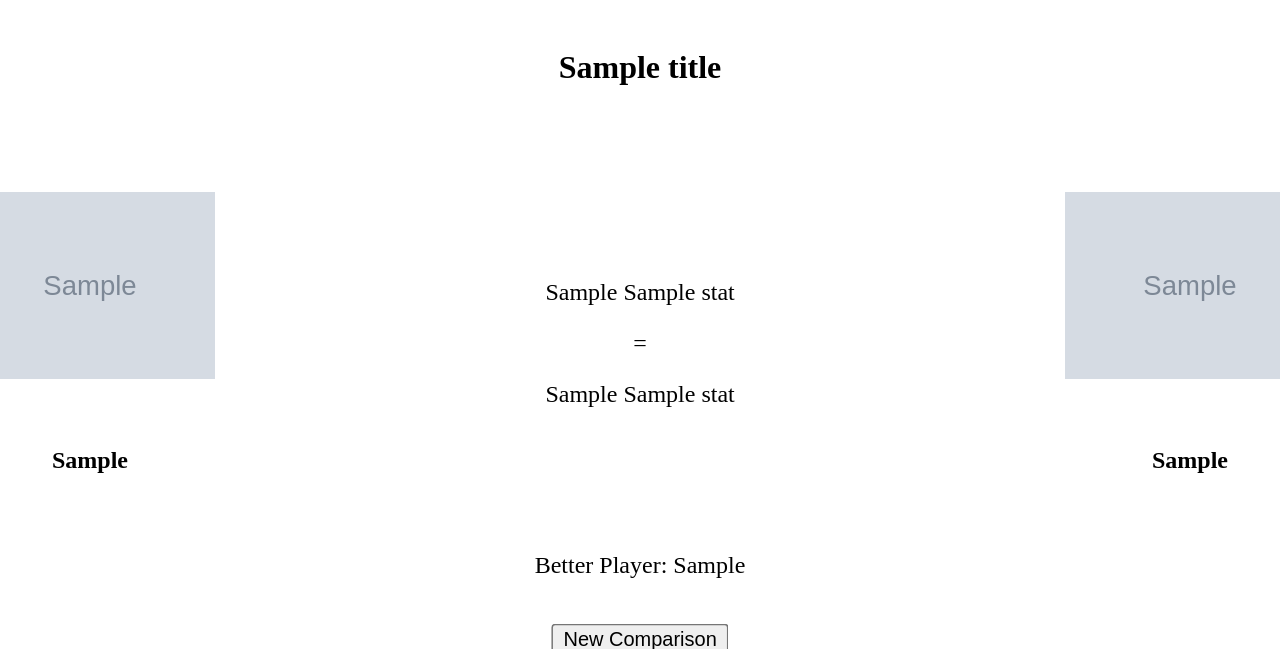
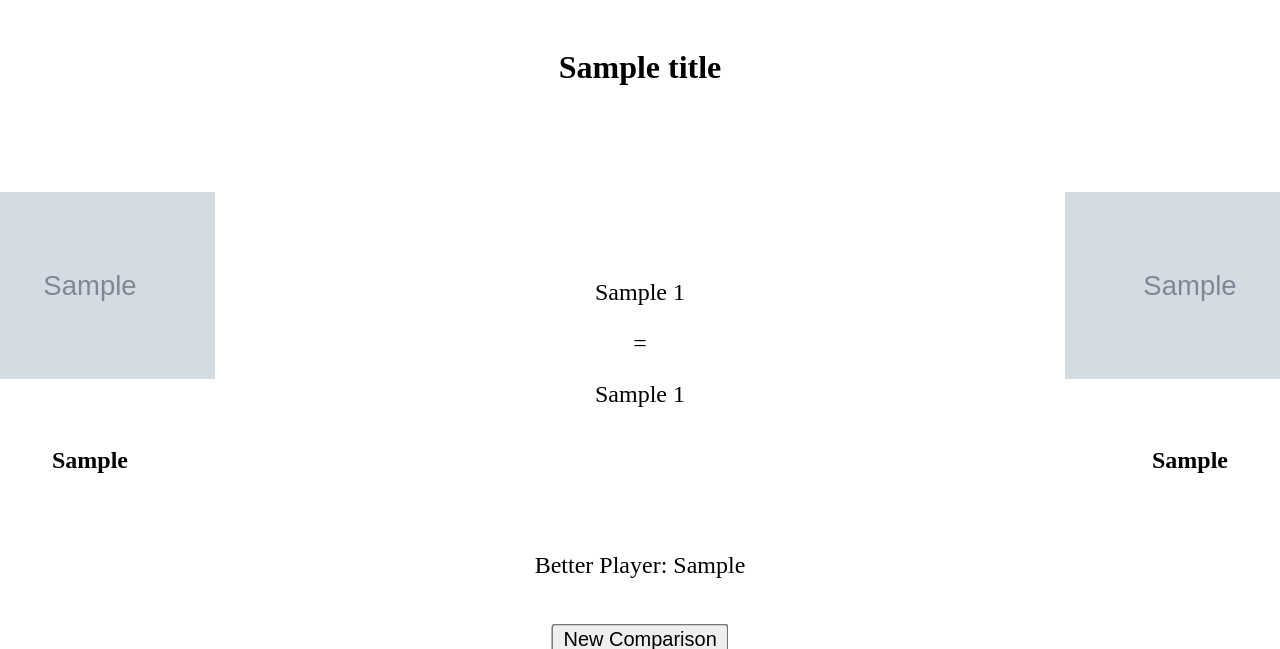
Before and after one commit to sourishv/nba, a Flask app: template templates/nba.html in a window 1280 px wide; the page is wider, and only the part inside the window is pictured. Shown: the top 649 px of that part. Run offline with Flask 3, Linux system fonts and the light colour scheme; the template is opened without the code that fills it: most values are stand-ins (such as "Sample title", 1, 10 or a date in 2020); grey boxes marked "Sample" are stand-in pictures.

Commit message:
Made stat names readable and accounted for turnovers and pf being negative

```diff
--- a/app.py
+++ b/app.py
@@ -20,8 +20,8 @@ def get_stats():
     selected_stats = request.form.getlist('stats[]')
     season_type = request.form.get('seasonType')
 
-    player1_name, player1_id, stats1 = get_player_stats(player1, selected_stats, season_type)
-    player2_name, player2_id, stats2 = get_player_stats(player2, selected_stats, season_type)
+    player1_name, player1_id, stats1, stat_ids = get_player_stats(player1, selected_stats, season_type)
+    player2_name, player2_id, stats2, stat_ids = get_player_stats(player2, selected_stats, season_type)
 
     print(stats1)
     print(stats2)
@@ -32,8 +32,8 @@ def get_stats():
     player1_image_url = get_player_image_url(player1_id)
     player2_image_url = get_player_image_url(player2_id)
 
-    player1_wins = sum(1 for stat in selected_stats if stats1.get(stat) > stats2.get(stat))
-    player2_wins = sum(1 for stat in selected_stats if stats1.get(stat) < stats2.get(stat))
+    player1_wins = sum(1 for stat in stat_ids if stats1.get(stat) > stats2.get(stat))
+    player2_wins = sum(1 for stat in stat_ids if stats1.get(stat) < stats2.get(stat))
 
     if player1_wins > player2_wins:
         better_player = player1_name
@@ -41,8 +41,10 @@ def get_stats():
         better_player = player2_name
     else:
         better_player = "Neither player"
+
+    grouped_stats = zip(selected_stats, stat_ids)
     return render_template('nba.html', title='Compare NBA Players:', player1=player1_name, player2=player2_name,
-                            selected_stats=selected_stats, stats1=rounded_stats1, stats2=rounded_stats2,
+                            grouped_stats=grouped_stats, selected_stats = selected_stats,stats1=rounded_stats1, stats2=rounded_stats2,
                             better_player=better_player, player1_image_url=player1_image_url,
                             player2_image_url=player2_image_url)
 
--- a/static/main.js
+++ b/static/main.js
@@ -2,9 +2,9 @@
 
 function addPredefinedStatsCheckboxes() {
     var predefinedStats = [
-        "GP", "GS", "MIN", "FGM", "FGA", "FG_PCT", "FG3M", "FG3A", "FG3_PCT",
-        "FTM", "FTA", "FT_PCT", "OREB", "DREB", "REB", "AST", "STL", "BLK",
-        "TOV", "PF", "PTS"
+        "Games Played", "Games Started", "Minutes", "Field Goals Made", "Field Goals Attempted", "3pt Made", "3pt Attempted"
+, "3pt%", "Free Throws Made", "Free Throws Attempted", "Offensive Rebounds", "Defensive Rebounds", "Rebounds", "Assists"
+, "Steals", "Blocks", "Turnovers", "Personal Fouls", "Points"
     ];
 
     var container = document.getElementById("checkboxContainer");
--- a/templates/nba.html
+++ b/templates/nba.html
@@ -21,11 +21,11 @@
         </div>
     </div>
     <div class="stats-container">
-        {% for stat in selected_stats %}
+        {% for stat in grouped_stats %}
         <div class="stat-item">
-            <p>{{ stats1[stat] }} {{ stat }}</p>
-            <span>{% if stats1[stat] > stats2[stat] %}&gt;{% elif stats1[stat] < stats2[stat] %}&lt;{% else %}={% endif %}</span>
-            <p>{{ stats2[stat] }} {{ stat }}</p>
+            <p>{{ stats1[stat[1]] }} {{ stat[0] }}</p>
+            <span>{% if stats1[stat[1]] > stats2[stat[1]]%}&gt;{% elif stats1[stat[1]] < stats2[stat[1]] %}&lt;{% else %}={% endif %}</span>
+            <p>{{ stats2[stat[1]] }} {{ stat[0] }}</p>
         </div>
         {% endfor %}
     </div>
```
Also changed, not shown: nba.py (+30 -6 lines).
